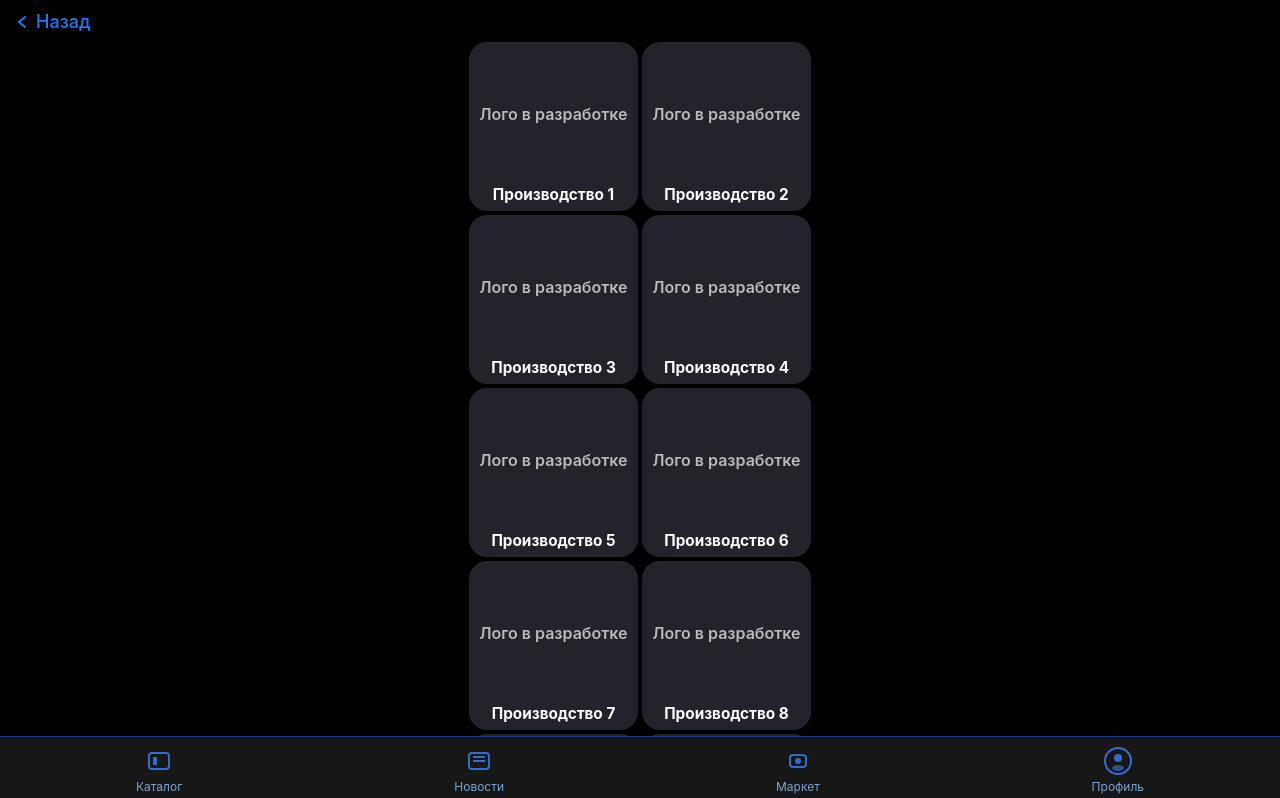
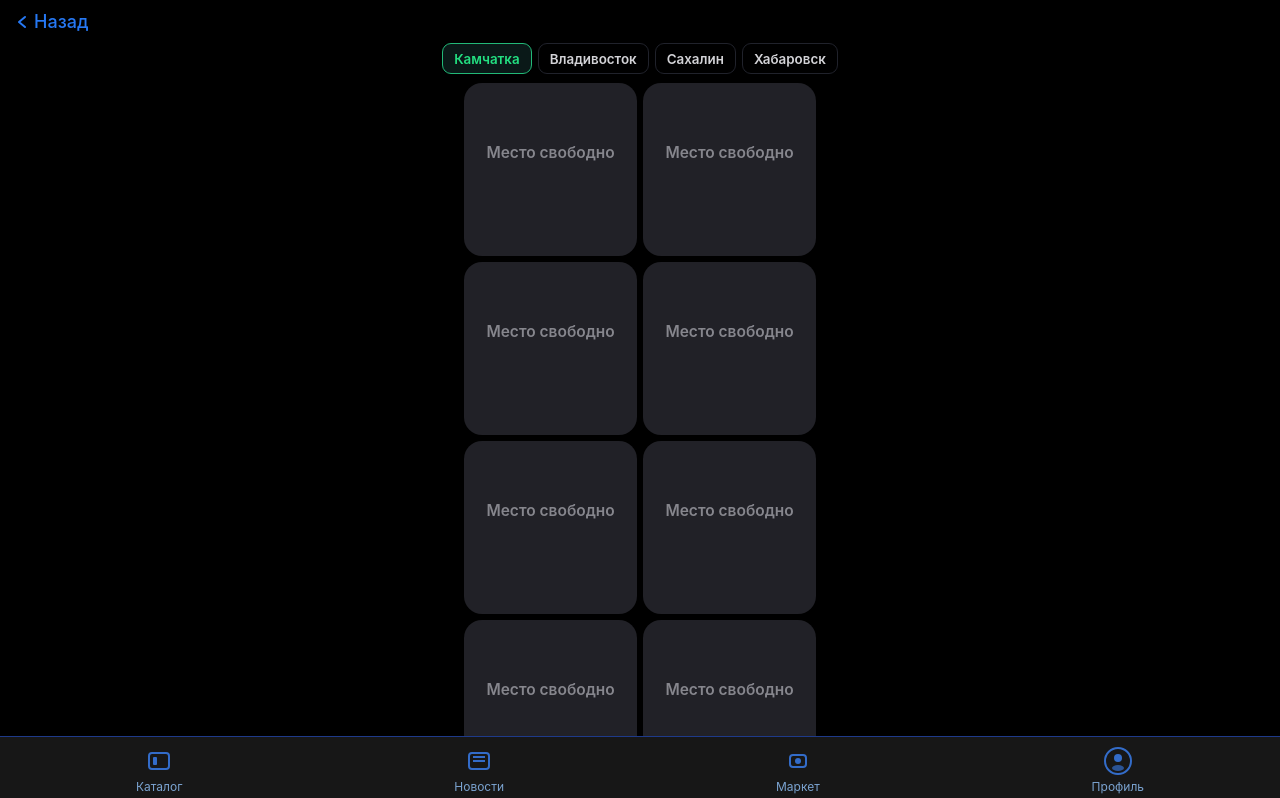
Before and after one commit to AlexSalavat/ikra-miniapp, a React (Create React App) app: page /logistics in a window 1280 px wide. Shown: the top 798 px of the page. Built offline with nearby package versions, Linux system fonts and the light colour scheme.

Commit message:
fix: обновления компонентов, мода

```diff
--- a/src/components/LogisticsShowcase.js
+++ b/src/components/LogisticsShowcase.js
@@ -1,19 +1,30 @@
-import React from "react";
-import data from "../data/production"; // или logistics
-import { useNavigate } from "react-router-dom";
+import React, { useState } from "react";
+import logistics from "../data/logistics";
 
+const CITIES = ["Камчатка", "Владивосток", "Сахалин", "Хабаровск"];
 const CARDS_PER_ROW = 2;
-const GAP = 4; // минимальный зазор
-const CARD_SIZE = `calc((100vw - 32px - ${GAP}px) / 2)`; // адаптивно!
+const GAP = 6; // очень маленький зазор
+const CARD_SIZE = `calc((100vw - 28px - ${GAP}px) / 2)`;
 
-export default function ProductionShowcase() {
-  const navigate = useNavigate();
-  // тут можно data.slice(0, 10) если нужно ровно 10 штук, иначе отрисуй все
+function filterByCity(item, city) {
+  if (!city) return true;
+  // поиск по подстроке (мягко)
+  return (item.address && item.address.toLowerCase().includes(city.toLowerCase()))
+    || (item.name && item.name.toLowerCase().includes(city.toLowerCase()));
+}
+
+export default function LogisticsShowcase() {
+  const [city, setCity] = useState(CITIES[0]);
+  // Фильтруем по выбранному городу
+  const filtered = logistics.filter(item => filterByCity(item, city));
+  // Заполняем свободные места до 10 карточек
+  const cards = filtered.concat(Array(Math.max(0, 10 - filtered.length)).fill({ isEmpty: true }));
 
   return (
-    <div className="bg-black min-h-screen pb-20 pt-2 flex flex-col items-center">
+    <div className="bg-black min-h-screen pt-2 pb-20 flex flex-col items-center">
+      {/* Кнопка назад */}
       <button
-        onClick={() => navigate(-1)}
+        onClick={() => window.history.back()}
         style={{
           color: "#2678f3",
           background: "none",
@@ -21,33 +32,65 @@ export default function ProductionShowcase() {
           fontWeight: 500,
           fontSize: 18,
           cursor: "pointer",
-          marginBottom: 7,
+          marginBottom: 8,
           display: "flex",
           alignItems: "center",
-          gap: 5,
+          gap: 4,
           alignSelf: "flex-start",
           marginLeft: 13,
         }}
       >
-        <svg width="18" height="18" fill="none" style={{ verticalAlign: "-3px" }}>
+        <svg width="17" height="17" fill="none" style={{ verticalAlign: "-3px" }}>
           <path d="M12 4l-6 5 6 5" stroke="currentColor" strokeWidth="2" strokeLinecap="round" strokeLinejoin="round"/>
         </svg>
         Назад
       </button>
-
+      {/* Фильтр города */}
+      <div style={{
+        display: "flex",
+        gap: 6,
+        marginBottom: 9,
+        justifyContent: "center",
+        width: "100%",
+        paddingLeft: 6,
+        paddingRight: 6,
+        flexWrap: "wrap"
+      }}>
+        {CITIES.map(c => (
+          <button
+            key={c}
+            onClick={() => setCity(c)}
+            style={{
+              background: city === c ? "#0a1918" : "none",
+              color: city === c ? "#23df81" : "#d3d3d7",
+              border: `1.3px solid ${city === c ? "#22b978" : "#20222b"}`,
+              borderRadius: 9,
+              fontWeight: 600,
+              fontSize: 13.4,
+              minWidth: 77,
+              padding: "4.5px 11px",
+              cursor: "pointer",
+              outline: "none"
+            }}
+          >
+            {c}
+          </button>
+        ))}
+      </div>
+      {/* Сетка карточек */}
       <div style={{
         width: "100%",
-        maxWidth: 2 * 172 + GAP + 18, // по ширине экрана с запасом
+        maxWidth: 2 * 174 + GAP + 18,
         display: "grid",
         gridTemplateColumns: `repeat(${CARDS_PER_ROW}, minmax(0, 1fr))`,
         gap: GAP,
         justifyContent: "center",
-        padding: "0 12px"
+        padding: "0 10px"
       }}>
-        {data.map((item, idx) => (
-          <div key={item.id || idx}
+        {cards.map((item, idx) => (
+          <div key={idx}
             style={{
-              background: "#23232b",
+              background: "#212127",
               borderRadius: 18,
               width: "100%",
               aspectRatio: "1 / 1",
@@ -63,56 +106,74 @@ export default function ProductionShowcase() {
             {/* Фото/лого */}
             <div style={{
               width: "100%",
-              height: "70%",
+              height: "74%",
               display: "flex",
               alignItems: "center",
               justifyContent: "center"
             }}>
-              {item.logo
+              {!item.isEmpty && item.logo
                 ? <img
                     src={item.logo}
                     alt={item.name}
                     style={{
-                      width: "100%",
-                      height: "100%",
-                      objectFit: "cover",
-                      background: "#191a1d"
+                      width: "92%",
+                      height: "92%",
+                      objectFit: "contain",
+                      background: "#18191c",
+                      borderRadius: 13,
                     }}
                     onError={e => { e.target.src = "/images/no-logo.webp"; }}
                   />
                 : <span style={{
-                    color: "#bababa",
-                    fontSize: 16,
+                    color: "#86868d",
+                    fontSize: 15.5,
                     fontWeight: 600,
                     textAlign: "center",
-                    width: "100%"
-                  }}>{item.placeholder || "Лого в разработке"}</span>
+                    width: "90%"
+                  }}>{item.isEmpty ? "Место\nсвободно" : "Лого в разработке"}</span>
               }
             </div>
-            {/* Название под карточкой */}
+            {/* Название и город отдельно — под карточкой */}
             <div style={{
               width: "100%",
-              minHeight: 38,
               background: "none",
               display: "flex",
               flexDirection: "column",
               alignItems: "center",
               justifyContent: "flex-end",
+              minHeight: 37,
               marginTop: 0,
-              paddingBottom: 4
+              marginBottom: 2
             }}>
+              {!item.isEmpty && (
+                <>
                   <div style={{
                     color: "#fff",
                     fontWeight: 700,
-                fontSize: 15.3,
+                    fontSize: 13.5,
+                    textAlign: "center",
+                    width: "100%",
+                    overflow: "hidden",
+                    textOverflow: "ellipsis",
+                    whiteSpace: "nowrap",
+                    marginBottom: 1
+                  }}>
+                    {item.name}
+                  </div>
+                  <div style={{
+                    color: "#22db94",
+                    fontWeight: 500,
+                    fontSize: 11.7,
                     textAlign: "center",
                     width: "100%",
                     overflow: "hidden",
                     textOverflow: "ellipsis",
                     whiteSpace: "nowrap"
                   }}>
-                {item.name}
+                    {item.address?.split(",")[0] || ""}
                   </div>
+                </>
+              )}
             </div>
           </div>
         ))}
```
Lines whose indentation alone changed are shown as unchanged.
